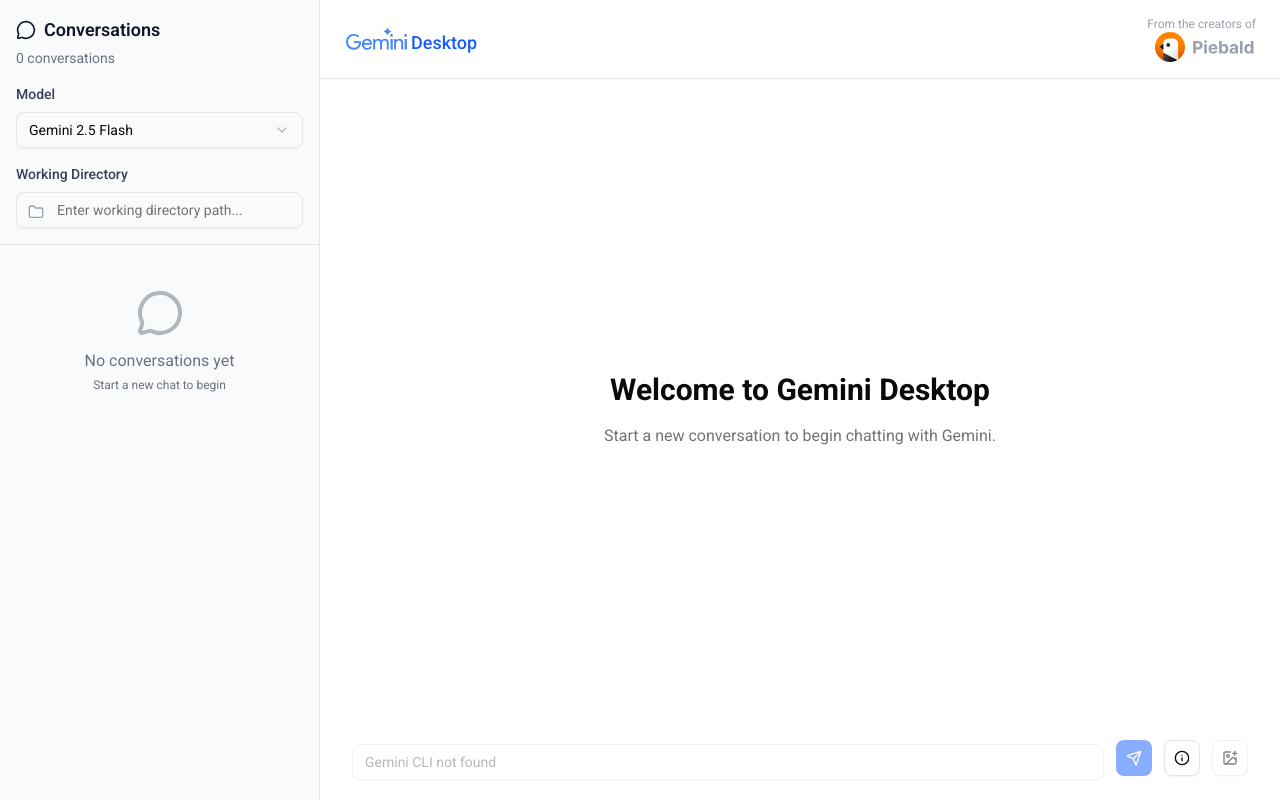
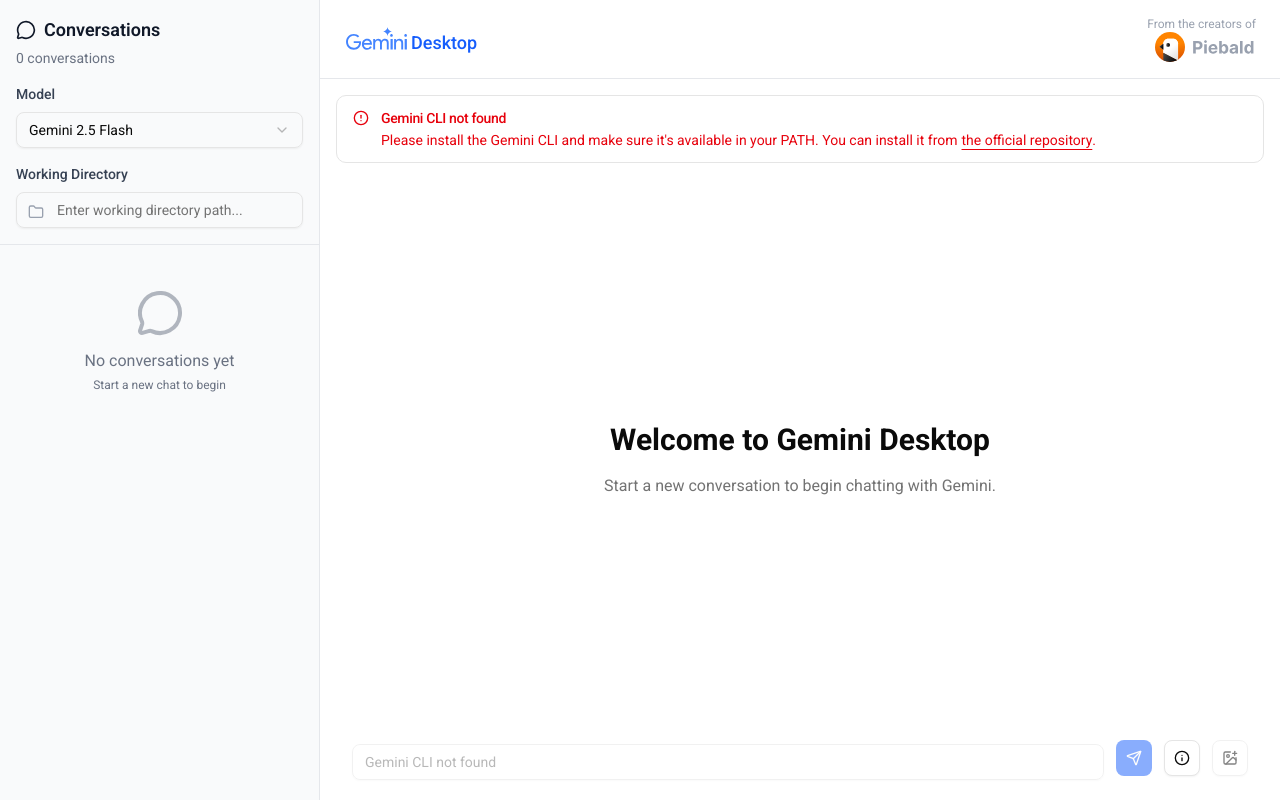
Before and after one commit to involvex/geminicli-desktop-advanced, a React (Vite) app: page / in a window 1280 px wide. Built offline with nearby package versions, Linux system fonts and the light colour scheme.

Commit message:
Undo debugging test

```diff
--- a/src/App.tsx
+++ b/src/App.tsx
@@ -897,7 +897,7 @@
 
         {/* Main Content */}
         <div className="flex-1 flex flex-col bg-background min-h-0">
-          {isCliInstalled === true && (
+          {isCliInstalled === false && (
             <div className="p-4">
               <Alert variant="destructive">
                 <AlertCircleIcon />
```
